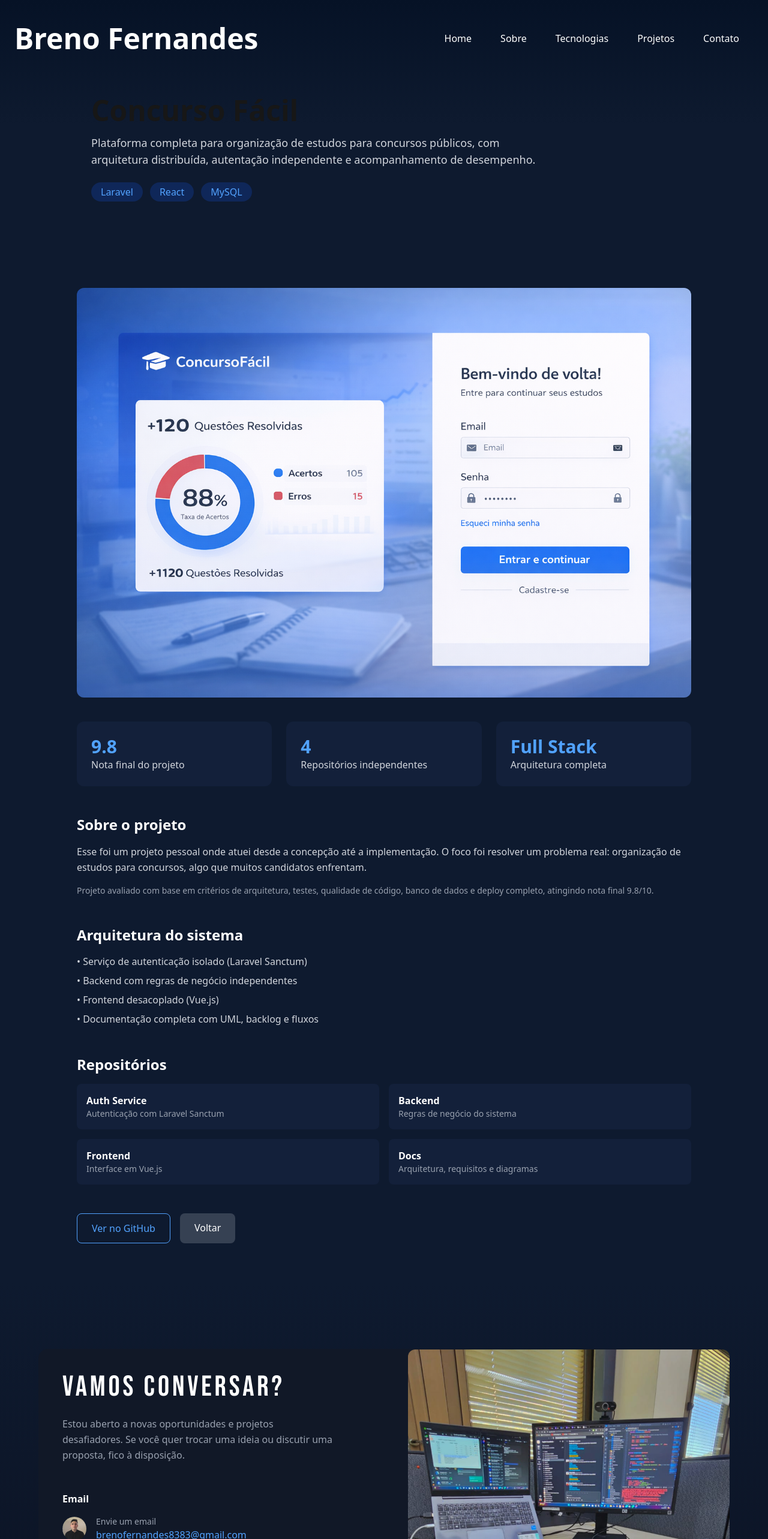
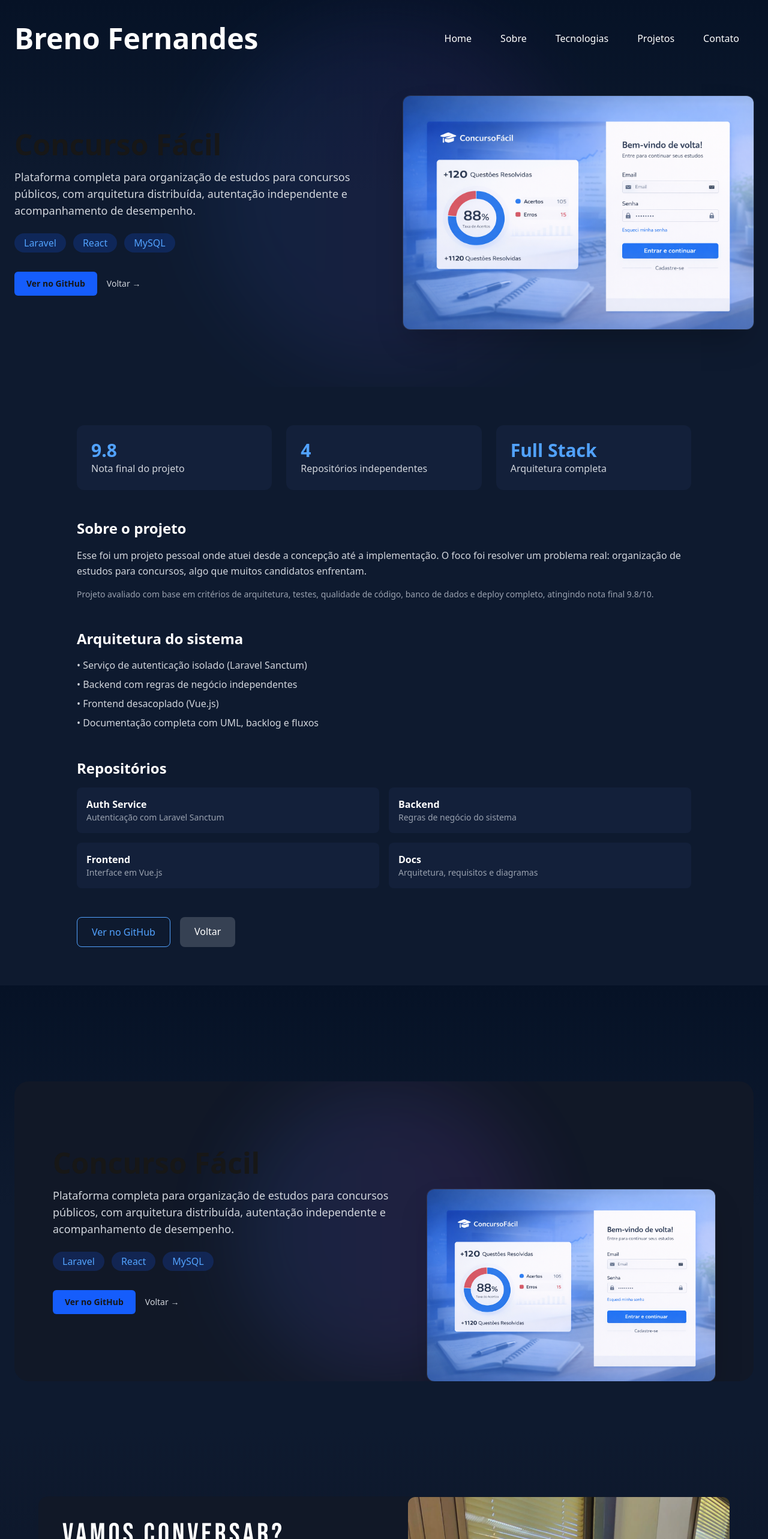
Before and after one commit to Brenofrds/breno-portfolio, a Next.js app: page /projetos/concurso-facil in a window 1280 px wide. Shown: the top 2566 px of the page at 60% size. Built offline with nearby package versions, Linux system fonts and the light colour scheme.

Commit message:
refactor(projeto-concurso-facil): melhora estrutura do hero e alinhamento visual com a landing

```diff
--- a/app/projetos/concurso-facil/page.tsx
+++ b/app/projetos/concurso-facil/page.tsx
@@ -10,21 +10,29 @@ export default function ConcursoFacilPage() {
       <Navbar />
 
       {/* HERO DO PROJETO */}
-      <section className="bg-gradient-to-b from-[#061226] via-[#0e1a2f] to-[#0e1a2f] pt-40 pb-20">
+      <section className="relative bg-gradient-to-b from-[#061226] via-[#0e1a2f] to-[#0e1a2f] pt-40 pb-24 overflow-hidden">
 
-        <div className="max-w-5xl mx-auto px-6">
+        {/* GLOW BACKGROUND */}
+        <div className="absolute inset-0 pointer-events-none">
+          <div className="absolute top-1/2 left-1/2 w-[600px] h-[600px] -translate-x-1/2 -translate-y-1/2 bg-gradient-to-r from-blue-500/20 to-purple-500/20 blur-3xl rounded-full opacity-40" />
+        </div>
+
+        <div className="relative max-w-7xl mx-auto px-6 lg:flex lg:items-center lg:gap-16">
+
+          {/* TEXTO */}
+          <div className="lg:w-1/2">
 
             <h1 className="text-4xl md:text-5xl font-bold mb-4">
               Concurso Fácil
             </h1>
 
-          <p className="text-lg text-gray-300 max-w-3xl">
+            <p className="text-lg text-gray-300 max-w-xl mb-6">
               Plataforma completa para organização de estudos para concursos públicos,
               com arquitetura distribuída, autentação independente e acompanhamento de desempenho.
             </p>
 
             {/* TAGS */}
-          <div className="flex flex-wrap gap-3 mt-6">
+            <div className="flex flex-wrap gap-3 mb-8">
               {["Laravel", "React", "MySQL"].map((tech) => (
                 <span
                   key={tech}
@@ -35,6 +43,41 @@ export default function ConcursoFacilPage() {
               ))}
             </div>
 
+            {/* BOTÕES */}
+            <div className="flex items-center gap-4">
+
+              <a
+                href="https://github.com/..."
+                target="_blank"
+                className="bg-blue-600 hover:bg-blue-500 px-5 py-2.5 rounded-md text-sm font-semibold transition"
+              >
+                Ver no GitHub
+              </a>
+
+              <Link
+                href="/"
+                className="text-sm text-gray-300 hover:text-white transition"
+              >
+                Voltar →
+              </Link>
+
+            </div>
+
+          </div>
+
+          {/* IMAGEM */}
+          <div className="lg:w-1/2 mt-12 lg:mt-0 flex justify-center">
+
+            <Image
+              src="/concursofacil3.png"
+              alt="Projeto Concurso Fácil"
+              width={900}
+              height={600}
+              className="rounded-xl shadow-2xl ring-1 ring-white/10"
+            />
+
+          </div>
+
         </div>
 
       </section>
@@ -43,16 +86,6 @@ export default function ConcursoFacilPage() {
       <main className="bg-[#0e1a2f] text-white px-6 py-16">
 
         <div className="max-w-5xl mx-auto">
-
-          {/* IMAGEM */}
-          <Image
-            src="/concursofacil3.png"
-            alt="Projeto Concurso Fácil"
-            width={1200}
-            height={600}
-            className="rounded-xl mb-10"
-            priority
-          />
 
           {/* MÉTRICAS (MUDA MUITO O NÍVEL) */}
           <div className="grid md:grid-cols-3 gap-6 mb-12">
@@ -163,6 +196,83 @@ export default function ConcursoFacilPage() {
 
       </main>
 
+      {/* HERO DO PROJETO */}
+      <section className="bg-gradient-to-b from-[#061226] via-[#0e1a2f] to-[#0e1a2f] pt-40 pb-20">
+
+        <div className="max-w-7xl mx-auto px-6">
+
+          <div className="relative overflow-hidden bg-[#111827] rounded-3xl px-6 pt-16 lg:px-16 lg:pt-0 lg:flex lg:items-center lg:gap-12">
+
+            {/* GLOW EFFECT */}
+            <div className="absolute inset-0 pointer-events-none">
+              <div className="absolute top-1/2 left-1/2 w-[500px] h-[500px] -translate-x-1/2 -translate-y-1/2 bg-gradient-to-r from-blue-500/30 to-purple-500/30 blur-3xl rounded-full opacity-40" />
+            </div>
+
+            {/* TEXTO */}
+            <div className="relative z-10 max-w-xl lg:py-24">
+
+              <h1 className="text-4xl md:text-5xl font-bold mb-4">
+                Concurso Fácil
+              </h1>
+
+              <p className="text-lg text-gray-300 mb-6">
+                Plataforma completa para organização de estudos para concursos públicos,
+                com arquitetura distribuída, autentação independente e acompanhamento de desempenho.
+              </p>
+
+              {/* TAGS */}
+              <div className="flex flex-wrap gap-3 mb-8">
+                {["Laravel", "React", "MySQL"].map((tech) => (
+                  <span
+                    key={tech}
+                    className="bg-blue-600/20 text-blue-400 px-4 py-1 rounded-full"
+                  >
+                    {tech}
+                  </span>
+                ))}
+              </div>
+
+              {/* BOTÕES */}
+              <div className="flex items-center gap-4">
+
+                <a
+                  href="https://github.com/..."
+                  target="_blank"
+                  className="bg-blue-600 hover:bg-blue-500 px-5 py-2.5 rounded-md text-sm font-semibold transition"
+                >
+                  Ver no GitHub
+                </a>
+
+                <Link
+                  href="/"
+                  className="text-sm text-gray-300 hover:text-white transition"
+                >
+                  Voltar →
+                </Link>
+
+              </div>
+
+            </div>
+
+            {/* IMAGEM */}
+            <div className="relative mt-12 lg:mt-0 lg:h-[500px] flex items-end">
+
+              <Image
+                src="/concursofacil3.png"
+                alt="Projeto Concurso Fácil"
+                width={900}
+                height={600}
+                className="rounded-xl shadow-2xl ring-1 ring-white/10"
+              />
+
+            </div>
+
+          </div>
+
+        </div>
+
+      </section>
+
       <Contact />
     </>
   )
```
Lines whose indentation alone changed are shown as unchanged.
